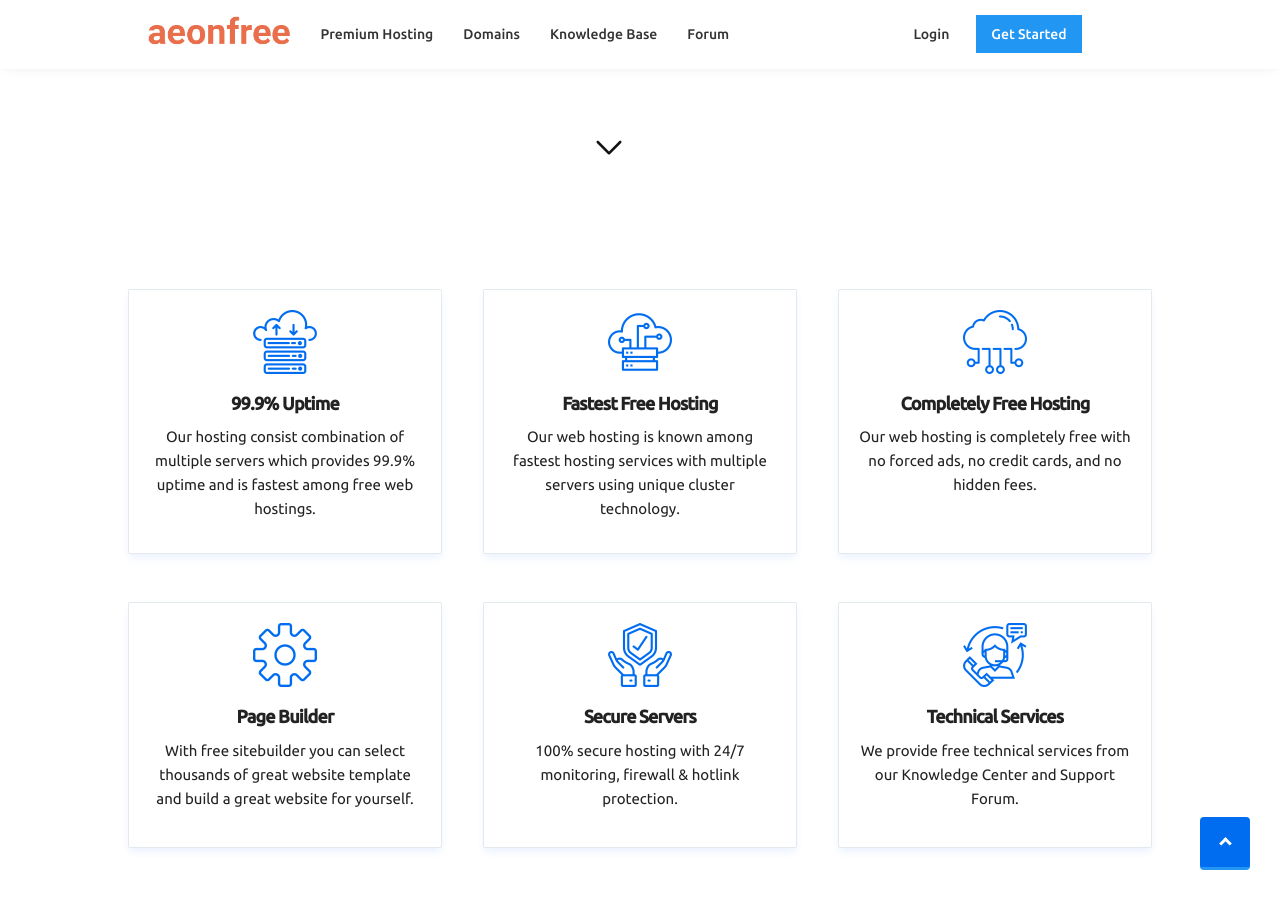
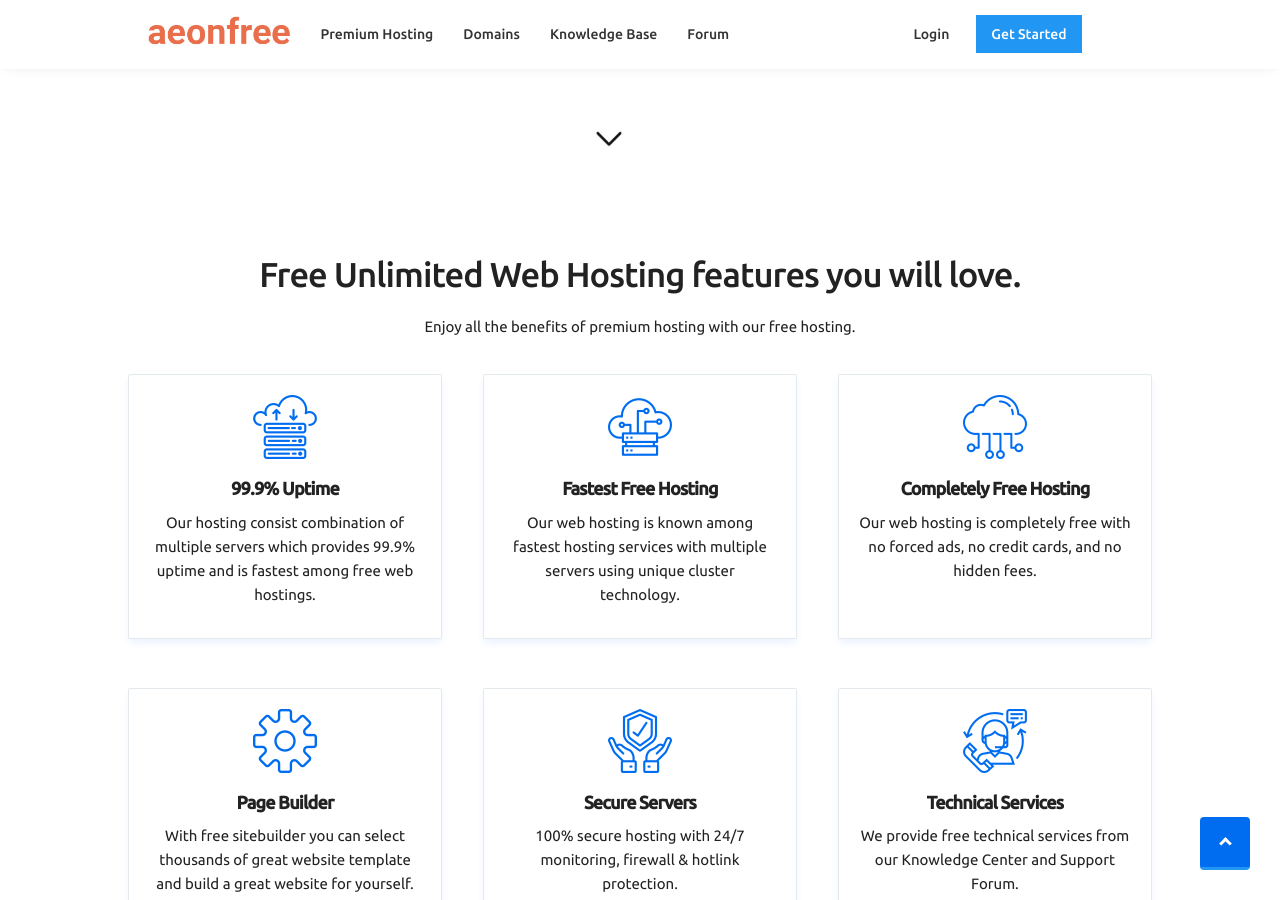
Before and after one commit to rudrax-khanal/aeon, a Jekyll site: the page built from index.html, in a window 1280 px wide and 900 px high, scrolled down 530 px. Built offline with Jekyll 4.4.1, drawn with Linux system fonts in a browser that asks for light colours; nearby versions of some CDN libraries.

Commit message:
seo fixes

```diff
--- a/assets/css/style.css
+++ b/assets/css/style.css
@@ -249,6 +249,7 @@
 	padding: 50px;
 	margin: 50px 0;
 }
+.regular_section h1,
 .regular_section h3 {
 	font-size: 24px;
 	margin: 50px 0 25px;
--- a/index.html
+++ b/index.html
@@ -29,6 +29,8 @@
 
             <section class="features_holder" id="features">
                 <div class="container">
+                	<h1 class="text_center">Free Unlimited Web Hosting features you will love.</h1>
+                	<p class="text_center">Enjoy all the benefits of premium hosting with our free hosting.</p>
                     <div class="row">
                         <div class="one-third column">
                             <div class="feature_box">
@@ -103,7 +105,7 @@
             <section>
                 <div class="regular_section all_features">
                     <div class="container">
-                        <h3 class="text_center">Our Free Hosting Features</h3>
+                        <h1 class="text_center">Our Free Hosting Features</h1>
                         <p class="text_center">Every Necessary Things For Your Great Website.</p>
                         <div class="row">
                             <div class="four columns">
@@ -161,7 +163,7 @@
 
             <section class="faq_section">
             	<div class="container">
-            		<h2 class="text_center">Frequently asked questions</h2>
+            		<h1 class="text_center">Frequently asked questions</h1>
             		<div class="row">
             			<div class="six columns faq">
             				<div>
```
Also changed, not shown: 2 other files.
